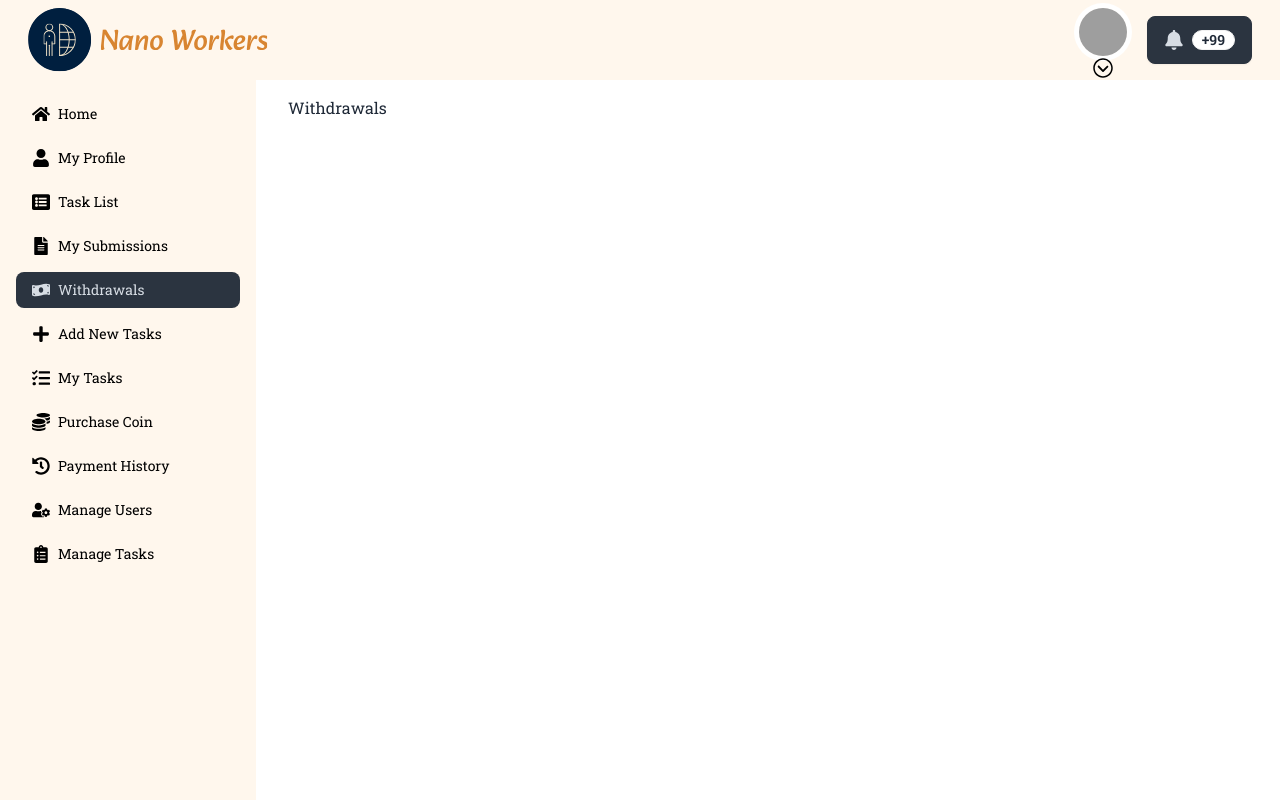
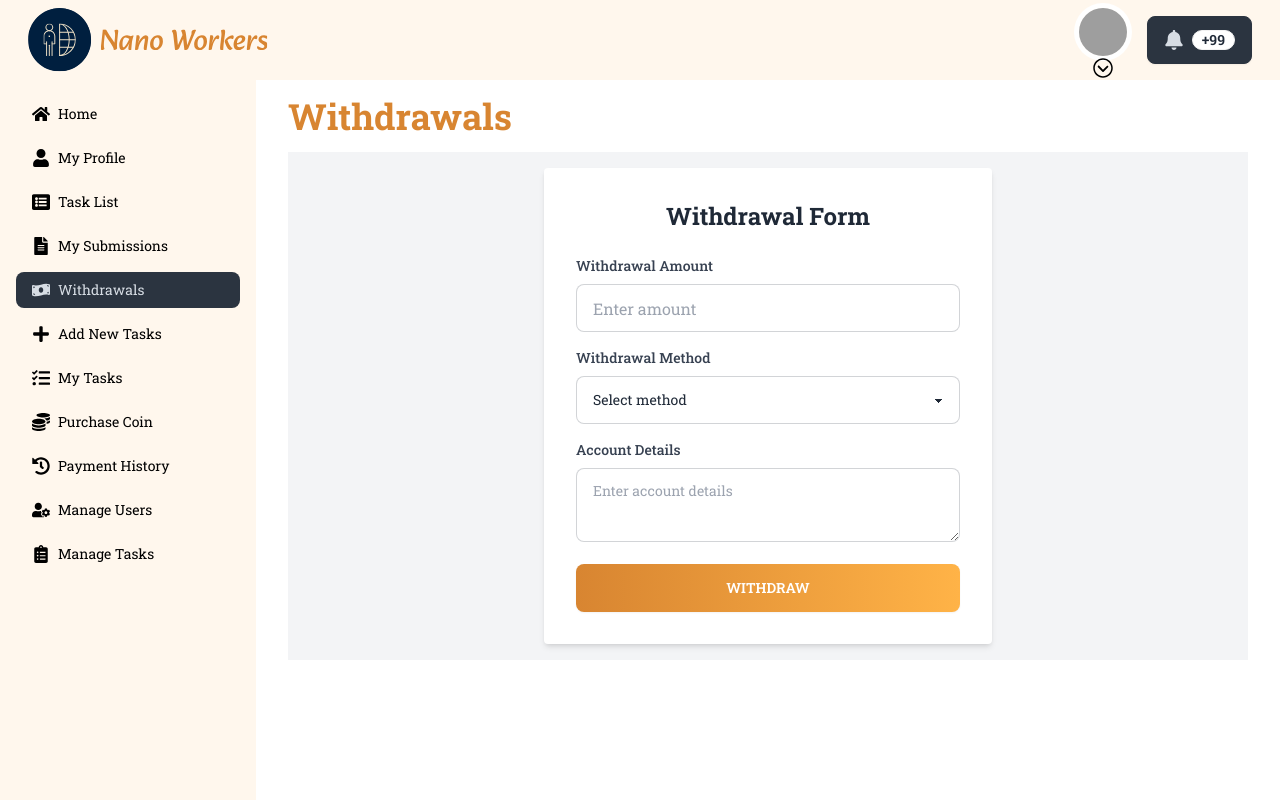
Before and after one commit to ThakurSaad/nano-workers-client, a React (Vite) app: page /dashboard/withdrawals in a window 1280 px wide. Shown: the top 800 px of the page. Built offline with nearby package versions, Linux system fonts and the light colour scheme; no server answers; grey boxes are pictures that could not be loaded.

Commit message:
withdrawal form

```diff
--- a/src/components/SectionTitle.jsx
+++ b/src/components/SectionTitle.jsx
@@ -1,13 +1,13 @@
 const SectionTitle = ({ heading, subHeading }) => {
   return (
-    <div>
+    <div className="mb-4">
       {heading && (
         <h2 className="text-2xl md:text-4xl font-bold text-customOrange">
           {heading}
         </h2>
       )}
       {subHeading && (
-        <h3 className="text-xl md:text-2xl font-semibold my-4">{subHeading}</h3>
+        <h3 className="text-xl md:text-2xl font-semibold mt-4">{subHeading}</h3>
       )}
     </div>
   );
--- /dev/null
+++ b/src/hooks/useUser.jsx
@@ -0,0 +1,21 @@
+import { useQuery } from "@tanstack/react-query";
+import useAuth from "./useAuth";
+import useAxiosPrivate from "./useAxiosPrivate";
+
+const useUser = () => {
+  const axiosPrivate = useAxiosPrivate();
+  const { user: firebaseUser } = useAuth();
+
+  const { data: user = {} } = useQuery({
+    queryKey: ["user", firebaseUser?.email],
+    queryFn: async () => {
+      const res = await axiosPrivate.get(`/user/${firebaseUser?.email}`);
+      return res.data;
+    },
+    enabled: !!firebaseUser?.email,
+  });
+
+  return { user };
+};
+
+export default useUser;
--- a/src/pages/dashboard/MySubmissions.jsx
+++ b/src/pages/dashboard/MySubmissions.jsx
@@ -18,7 +18,7 @@ const MySubmissions = () => {
   });
 
   if (isLoading) {
-    return <Loader />;
+    return <Loader height="min-h-full" />;
   }
 
   return (
--- a/src/pages/dashboard/Withdrawals.jsx
+++ b/src/pages/dashboard/Withdrawals.jsx
@@ -1,8 +1,99 @@
+import { useForm } from "react-hook-form";
+import SectionTitle from "../../components/SectionTitle";
+import useUser from "../../hooks/useUser";
+
 const Withdrawals = () => {
+  const {
+    register,
+    handleSubmit,
+    formState: { errors },
+  } = useForm();
+  const { user } = useUser();
+  const { display_name, user_email, coin } = user;
+
+  const onSubmit = async (data) => {
+    console.log(data);
+  };
+
   return (
-    <div>
-      <h1>Withdrawals</h1>
-    </div>
+    <section>
+      <div>
+        <SectionTitle heading={"Withdrawals"} />
+      </div>
+      <div>
+        <div className="min-h-full bg-gray-100 flex items-center justify-center">
+          <div className="w-full max-w-md p-8 space-y-6 bg-white rounded shadow-md m-4">
+            <h2 className="text-2xl font-bold text-center">Withdrawal Form</h2>
+            <form onSubmit={handleSubmit(onSubmit)} className="space-y-4">
+              <div>
+                <label className="block mb-2 text-sm font-medium text-gray-700">
+                  Withdrawal Amount
+                </label>
+                <input
+                  type="number"
+                  className={`input input-bordered w-full ${
+                    errors.amount ? "input-error" : ""
+                  }`}
+                  {...register("amount")}
+                  placeholder="Enter amount"
+                />
+                {errors.amount && (
+                  <p className="text-red-500 text-xs mt-1">
+                    {errors.amount.message}
+                  </p>
+                )}
+              </div>
+
+              <div>
+                <label className="block mb-2 text-sm font-medium text-gray-700">
+                  Withdrawal Method
+                </label>
+                <select
+                  className={`select select-bordered w-full ${
+                    errors.method ? "select-error" : ""
+                  }`}
+                  {...register("method")}
+                >
+                  <option value="none">Select method</option>
+                  <option value="bank">Bank Transfer</option>
+                  <option value="paypal">PayPal</option>
+                  <option value="crypto">Cryptocurrency</option>
+                </select>
+                {errors.method && (
+                  <p className="text-red-500 text-xs mt-1">
+                    {errors.method.message}
+                  </p>
+                )}
+              </div>
+
+              <div>
+                <label className="block mb-2 text-sm font-medium text-gray-700">
+                  Account Details
+                </label>
+                <textarea
+                  className={`textarea textarea-bordered w-full ${
+                    errors.accountDetails ? "textarea-error" : ""
+                  }`}
+                  {...register("accountDetails")}
+                  placeholder="Enter account details"
+                ></textarea>
+                {errors.accountDetails && (
+                  <p className="text-red-500 text-xs mt-1">
+                    {errors.accountDetails.message}
+                  </p>
+                )}
+              </div>
+
+              <input
+                className="btn bg-gradient-to-r from-customOrange to-[#ffb347] uppercase text-white border-0 w-full mt-3"
+                type="submit"
+                value="withdraw"
+              />
+            </form>
+          </div>
+        </div>
+      </div>
+    </section>
   );
 };
 
--- a/src/pages/dashboard/navigation/NavbarUpper.jsx
+++ b/src/pages/dashboard/navigation/NavbarUpper.jsx
@@ -1,23 +1,12 @@
 import { BsList } from "react-icons/bs";
 import logo from "../../../assets/nano-worker-logo.svg";
 import { FaBell, FaCoins } from "react-icons/fa";
-import useAxiosPrivate from "../../../hooks/useAxiosPrivate";
-import { useQuery } from "@tanstack/react-query";
-import useAuth from "../../../hooks/useAuth";
 import { IoIosArrowDropdown } from "react-icons/io";
+import useUser from "../../../hooks/useUser";
 
 const NavbarUpper = () => {
-  const axiosPrivate = useAxiosPrivate();
-  const { user } = useAuth();
+  const { user } = useUser();
 
-  const { data: currentUser = {} } = useQuery({
-    queryKey: ["user"],
-    queryFn: async () => {
-      const res = await axiosPrivate.get(`/user/${user?.email}`);
-      return res.data;
-    },
-  });
-  console.log(currentUser);
   return (
     <div>
       <div className="navbar bg-orange-50 text-black">
@@ -40,9 +29,9 @@ const NavbarUpper = () => {
               className={`menu menu-sm dropdown-content mt-3 z-[1] p-2 shadow rounded-box w-28 bg-orange-50`}
             >
               <small className="text-sm">Natasha</small>
-              <small className="text-sm">{currentUser.role}</small>
+              <small className="text-sm">{user.role}</small>
               <small className="text-sm flex flex-row">
-                {currentUser.coin}
+                {user.coin}
                 <span>
                   <FaCoins className="pl-2 text-2xl" />
                 </span>
--- a/src/pages/dashboard/tasklist/DetailsAndSubmissionForm.jsx
+++ b/src/pages/dashboard/tasklist/DetailsAndSubmissionForm.jsx
@@ -35,7 +35,7 @@ const DetailsAndSubmissionForm = ({
   const axiosPrivate = useAxiosPrivate();
 
   if (loading) {
-    return <Loader height="min-h-screen" />;
+    return <Loader height="min-h-full" />;
   }
 
   const saveSubmission = async (submission) => {
@@ -103,7 +103,7 @@ const DetailsAndSubmissionForm = ({
         <p className="text-gray-500 mb-4">{submission_info}</p>
         <hr />
         {/* form */}
-        <div className="my-4">
+        <div className="my-4 bg-gray-100 rounded px-4 py-4 md:py-12">
           <h3 className="text-xl mb-4">
             Please provide the necessary proof of job completion
           </h3>
--- a/src/pages/dashboard/tasklist/TaskDetails.jsx
+++ b/src/pages/dashboard/tasklist/TaskDetails.jsx
@@ -32,7 +32,7 @@ const TaskDetails = () => {
   } = task;
 
   if (isLoading) {
-    return <Loader height="min-h-screen" />;
+    return <Loader height="min-h-full" />;
   }
 
   return (
--- a/src/pages/dashboard/tasklist/TaskList.jsx
+++ b/src/pages/dashboard/tasklist/TaskList.jsx
@@ -16,7 +16,7 @@ const TaskList = () => {
   });
 
   if (isLoading) {
-    return <Loader height="min-h-screen" />;
+    return <Loader height="min-h-full" />;
   }
 
   return (
```
